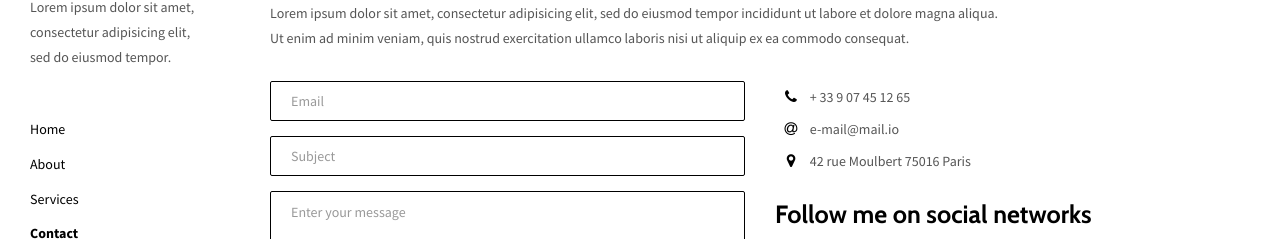
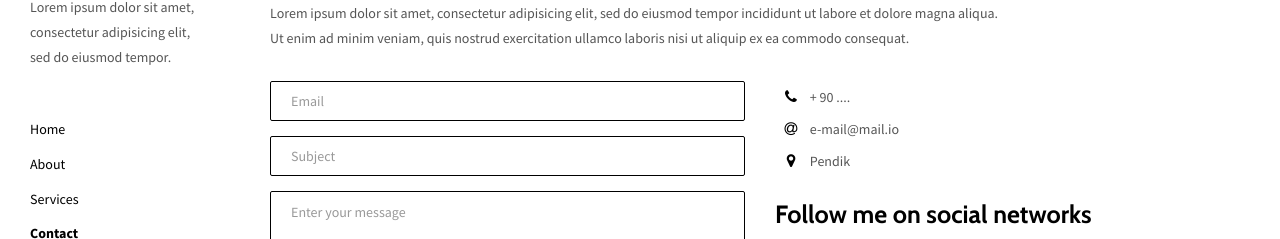
Before and after one commit to galatakumpir/galatakumpir.github.io, a plain HTML site: page contact.html in a window 1280 px wide. Shown: the part 113-352 px from the top of the page. Drawn offline with nearby package versions, Linux system fonts and the light colour scheme.

Commit message:
name changed

```diff
--- a/contact.html
+++ b/contact.html
@@ -104,7 +104,7 @@
                   <span class="fa-icon">
                     <i class="fa fa-phone" aria-hidden="true"></i>
                   </span>
-                  + 33 9 07 45 12 65
+                  + 90 ....
                 </li>
                 <li>
                   <span class="fa-icon">
@@ -116,7 +116,7 @@
                   <span class="fa-icon">
                     <i class="fa fa fa-map-marker" aria-hidden="true"></i>
                   </span>
-                  42 rue Moulbert 75016 Paris
+                  Pendik
                 </li>
               </ul>
               <h3>Follow me on social networks</h3>
```
Also changed, not shown: index.html (+2 -2 lines).
